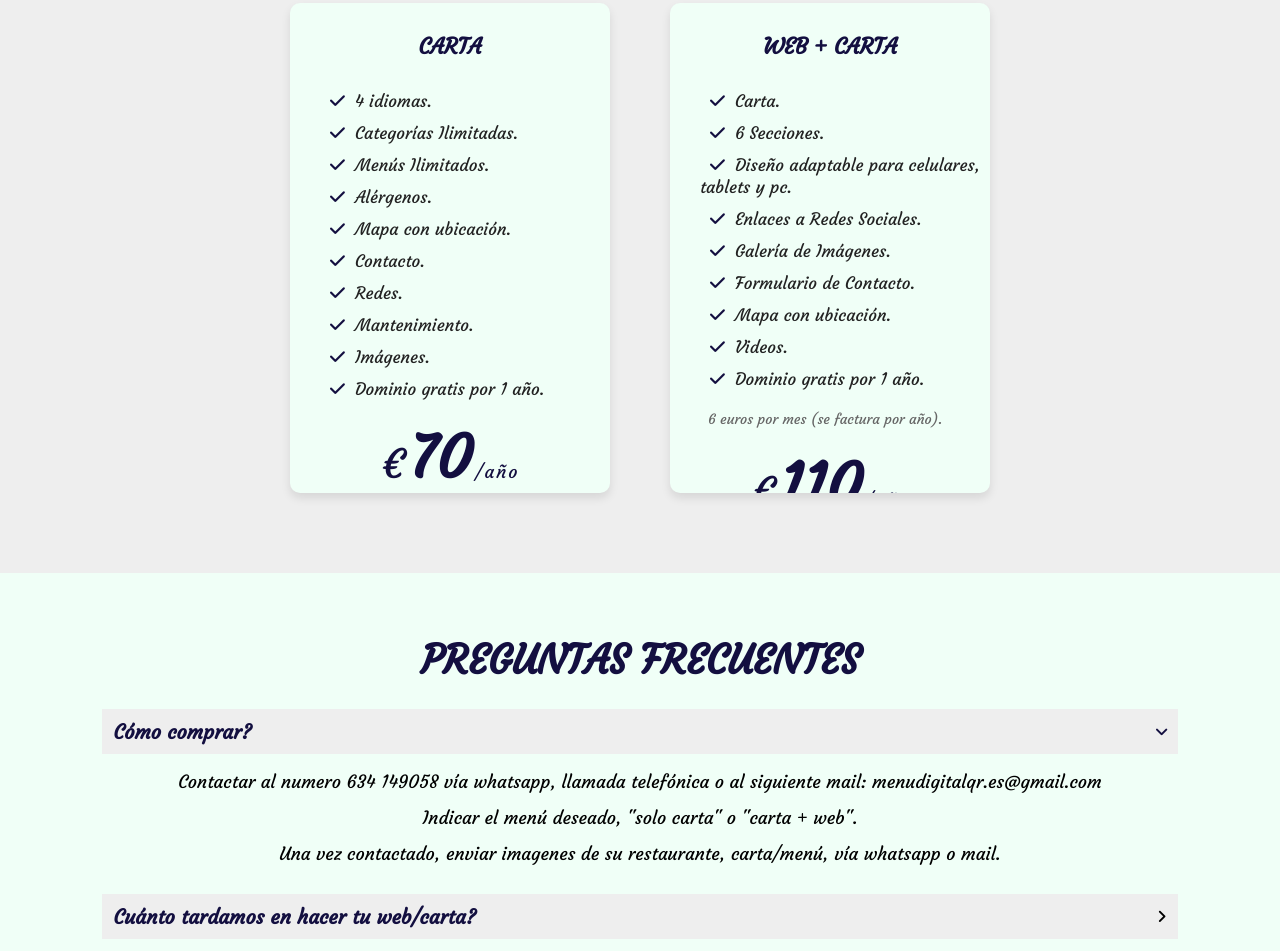
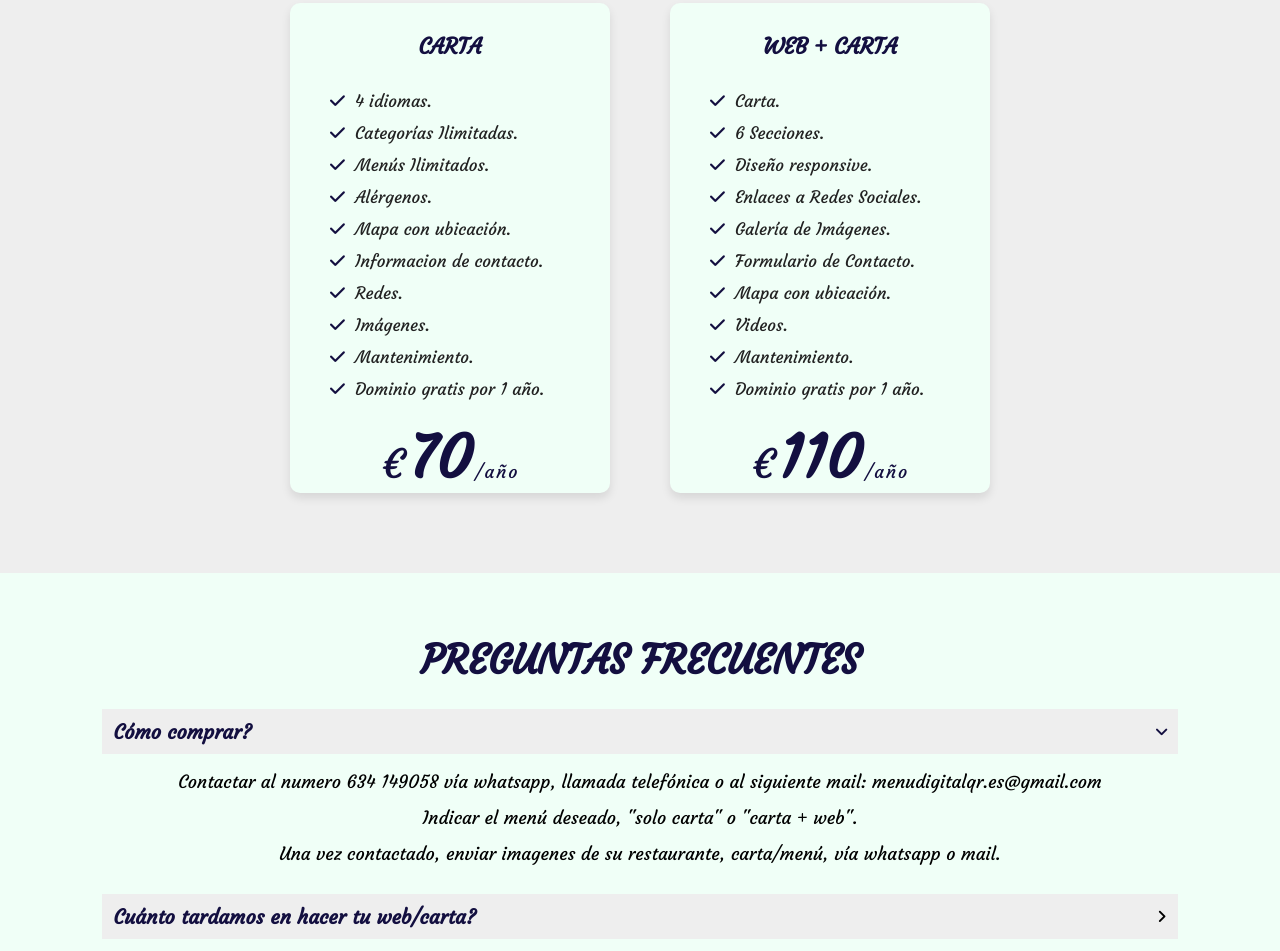
Before and after one commit to Mauri2392/MenuDigitalQr, a plain HTML site: page index.html in a window 1280 px wide. Shown: the part 2238-3189 px from the top of the page. Drawn offline with nearby package versions, Linux system fonts and the light colour scheme.

Commit message:
pricing section changes

```diff
--- a/index.html
+++ b/index.html
@@ -162,10 +162,10 @@
                     <li> <i class="fas fa-check"></i>Menús Ilimitados.</li>
                     <li> <i class="fas fa-check"></i>Alérgenos.</li>
                     <li> <i class="fas fa-check"></i>Mapa con ubicación.</li>
-                    <li> <i class="fas fa-check"></i>Contacto.</li>
+                    <li> <i class="fas fa-check"></i>Informacion de contacto.</li>
                     <li> <i class="fas fa-check"></i>Redes.</li>
+                    <li> <i class="fas fa-check"></i>Imágenes.</li>
                     <li> <i class="fas fa-check"></i>Mantenimiento.</li>
-                    <li> <i class="fas fa-check"></i>Imágenes.</li>
                     <li> <i class="fas fa-check"></i>Dominio gratis por 1 año.</li>
             <!--    <li> <i class="fa-solid fa-xmark"></i>Imagenes</li>   -->
                 </ul>
@@ -201,14 +201,14 @@
                 <ul>
                     <li> <i class="fas fa-check"></i>Carta.</li>
                     <li> <i class="fas fa-check"></i>6 Secciones.</li>
-                    <li> <i class="fas fa-check"></i>Diseño adaptable para celulares, tablets y pc.</li>
+                    <li> <i class="fas fa-check"></i>Diseño responsive.</li>
                     <li> <i class="fas fa-check"></i>Enlaces a Redes Sociales.</li>
                     <li> <i class="fas fa-check"></i>Galería de Imágenes.</li>
                     <li> <i class="fas fa-check"></i>Formulario de Contacto.</li>
                     <li> <i class="fas fa-check"></i>Mapa con ubicación.</li>
                     <li> <i class="fas fa-check"></i>Videos.</li>
+                    <li> <i class="fas fa-check"></i>Mantenimiento.</li>
                     <li> <i class="fas fa-check"></i>Dominio gratis por 1 año.</li>
-                    <p>6 euros por mes (se factura por año).</p>
                 </ul>
                 <div class="price">
                     <span class="currency">€</span>
```
